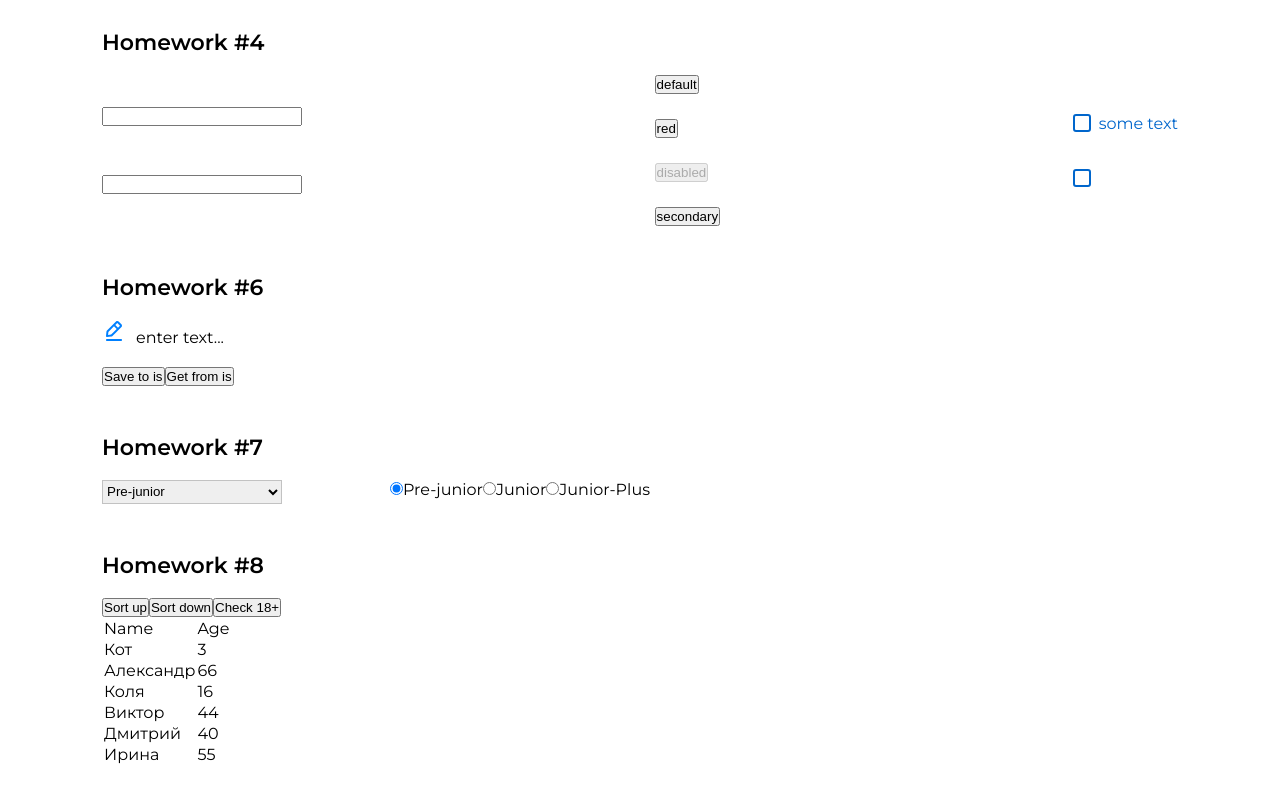
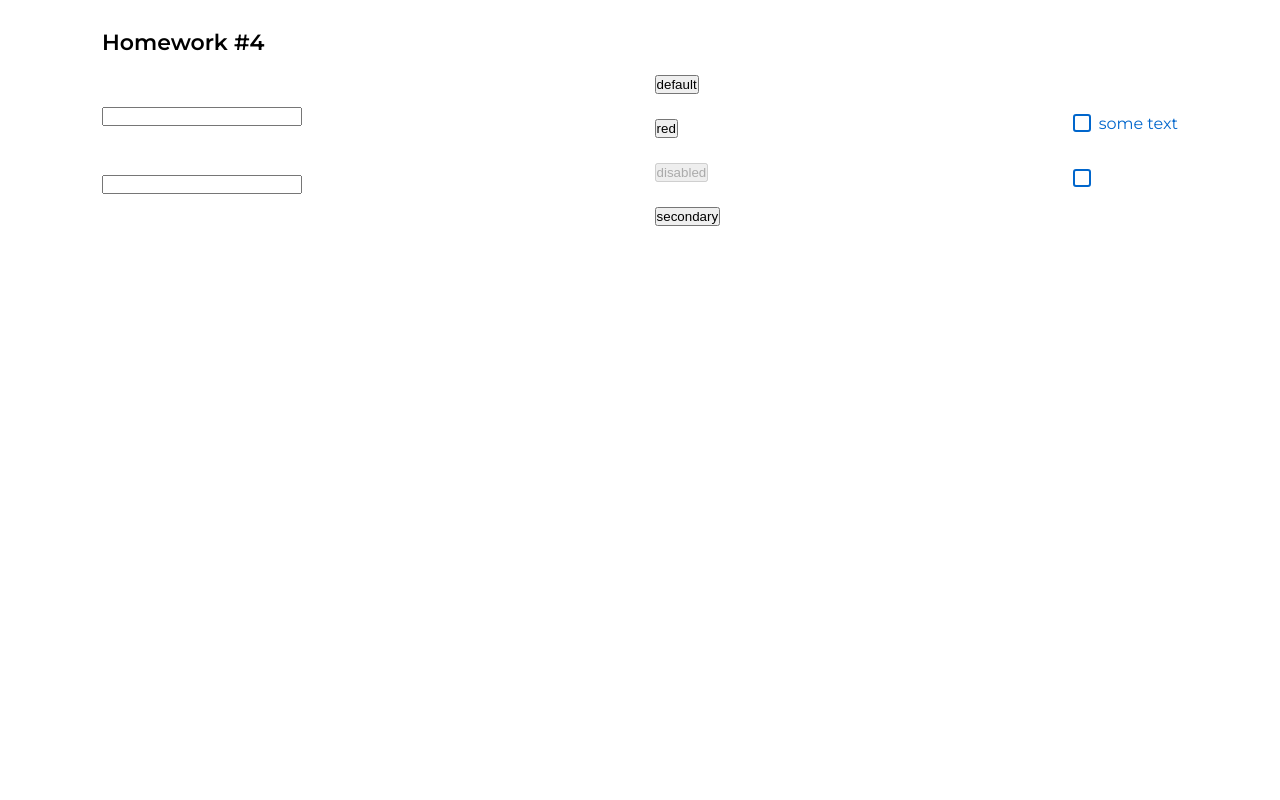
Before and after one commit to KarolinaEsepenok/dzIgnatNew, a React (Create React App) app: page /#/pre-junior in a window 1280 px wide. Shown: the part 938-1738 px from the top of the page. After the commit the page ends 1234 px from the top, so only its background shows below. Built offline with nearby package versions, Linux system fonts and the light colour scheme.

Commit message:
HW7Commit

```diff
--- a/src/s1-main/App.tsx
+++ b/src/s1-main/App.tsx
@@ -20,9 +20,7 @@
 
             {/*при выполнении дз 5 и более - закомментировать здесь дз 1-4, так как они есть внутри дз 5*/}
             <HW5/>
-            <HW6/>
-            <HW7/>
-            <HW8/>
+
         </div>
     )
 }
--- a/src/s2-homeworks/hw05/pages/Junior.tsx
+++ b/src/s2-homeworks/hw05/pages/Junior.tsx
@@ -1,16 +1,16 @@
 import React from 'react'
-// import HW6 from '../../hw06/HW6'
-// import HW7 from '../../hw07/HW7'
-// import HW8 from '../../hw08/HW8'
-// import HW9 from '../../hw09/HW9'
+import HW6 from '../../hw06/HW6'
+ import HW7 from '../../hw07/HW7'
+import HW8 from '../../hw08/HW8'
+import HW9 from '../../hw09/HW9'
 
 function Junior() {
     return (
         <div id={'hw5-page-junior'}>
-            {/*<HW6 />*/}
-            {/*<HW7 />*/}
-            {/*<HW8 />*/}
-            {/*<HW9 />*/}
+            <HW6 />
+            <HW7 />
+           <HW8 />
+           <HW9 />
         </div>
     )
 }
```
